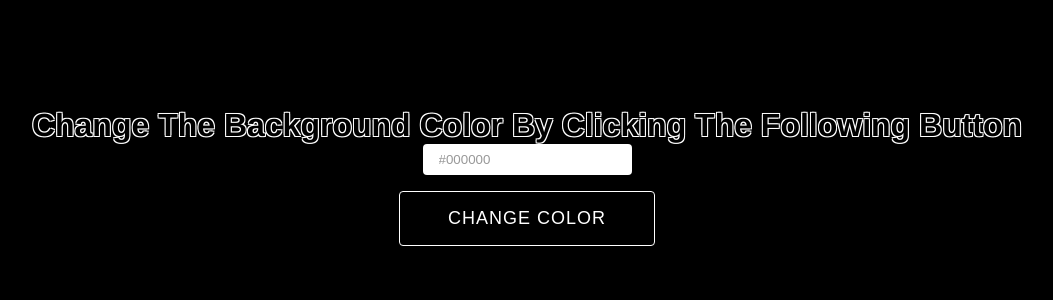
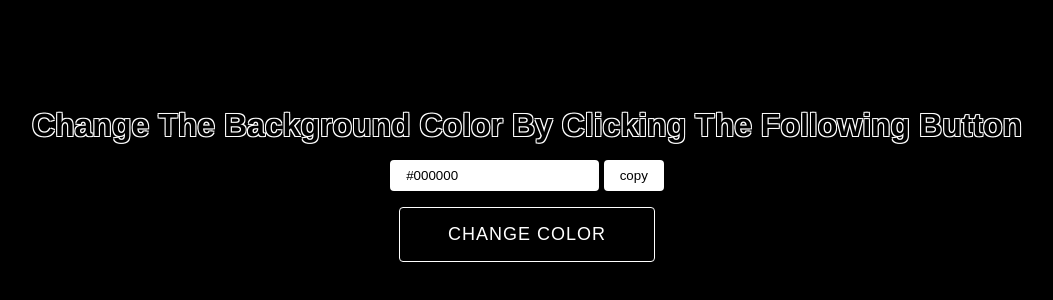
Before and after one commit to Zihad550/colorise-js, a website: page index.html in a window 1280 px wide. Shown: the part 216-516 px from the top of the page, without its empty margins (113-1166 px from the left). Drawn offline with Linux system fonts and the light colour scheme.

Commit message:
feat: copy color to clipboard by clicking a btn

```diff
--- a/app.js
+++ b/app.js
@@ -4,13 +4,18 @@ window.onload = () => {
 
 function main() {
   const root = document.getElementById('root');
-  const btn = document.getElementById('change-btn');
+  const changeBtn = document.getElementById('change-btn');
   const output = document.getElementById('output');
+  const copyBtn = document.getElementById('copy-btn');
 
-  btn.addEventListener('click', function () {
+  changeBtn.addEventListener('click', function () {
     const bgColor = generateHexColor();
     root.style.backgroundColor = bgColor;
     output.value = bgColor;
+  });
+
+  copyBtn.addEventListener('click', function () {
+    navigator.clipboard.writeText(output.value);
   });
 }
 
--- a/index.html
+++ b/index.html
@@ -11,8 +11,13 @@
   <body>
     <div class="container" id="root">
       <h1>Change The Background Color By Clicking The Following Button</h1>
-      <input type="text" disabled value="#000000" id="output" />
-      <button id="change-btn">Change Color</button>
+      <div class="input-group">
+        <input type="text" disabled value="#000000" id="output" />
+        <button class="copy-btn" id="copy-btn" title="copy to clipboard">
+          copy
+        </button>
+      </div>
+      <button class="change-btn" id="change-btn">Change Color</button>
     </div>
   </body>
 </html>
--- a/style.css
+++ b/style.css
@@ -21,20 +21,22 @@ body {
   flex-direction: column;
   justify-content: center;
   align-items: center;
+  gap: 1rem;
 }
 
 input[type='text'],
-input[type='text']:disabled {
+input[type='text']:disabled,
+.copy-btn {
   background-color: #fff;
-  color: #999;
+  color: #000;
   border: #000;
   padding: 0.5rem 1rem;
   border-radius: 0.25rem;
+  box-shadow: 0px 4px 8px 0 rgba(0, 0, 0, 0.2);
 }
 
-button {
+.change-btn {
   padding: 1rem 3rem;
-  margin: 1rem 0;
   outline: none;
   background-color: #000;
   color: #fff;
@@ -46,7 +48,7 @@ button {
   cursor: pointer;
 }
 
-button:hover {
+.change-btn:hover {
   background-color: #fff;
   color: #000;
   border: 1px solid #000;
@@ -57,3 +59,7 @@ h1 {
     1px 1px 0 #fff;
   text-align: center;
 }
+
+.copy-btn {
+  cursor: pointer;
+}
```
